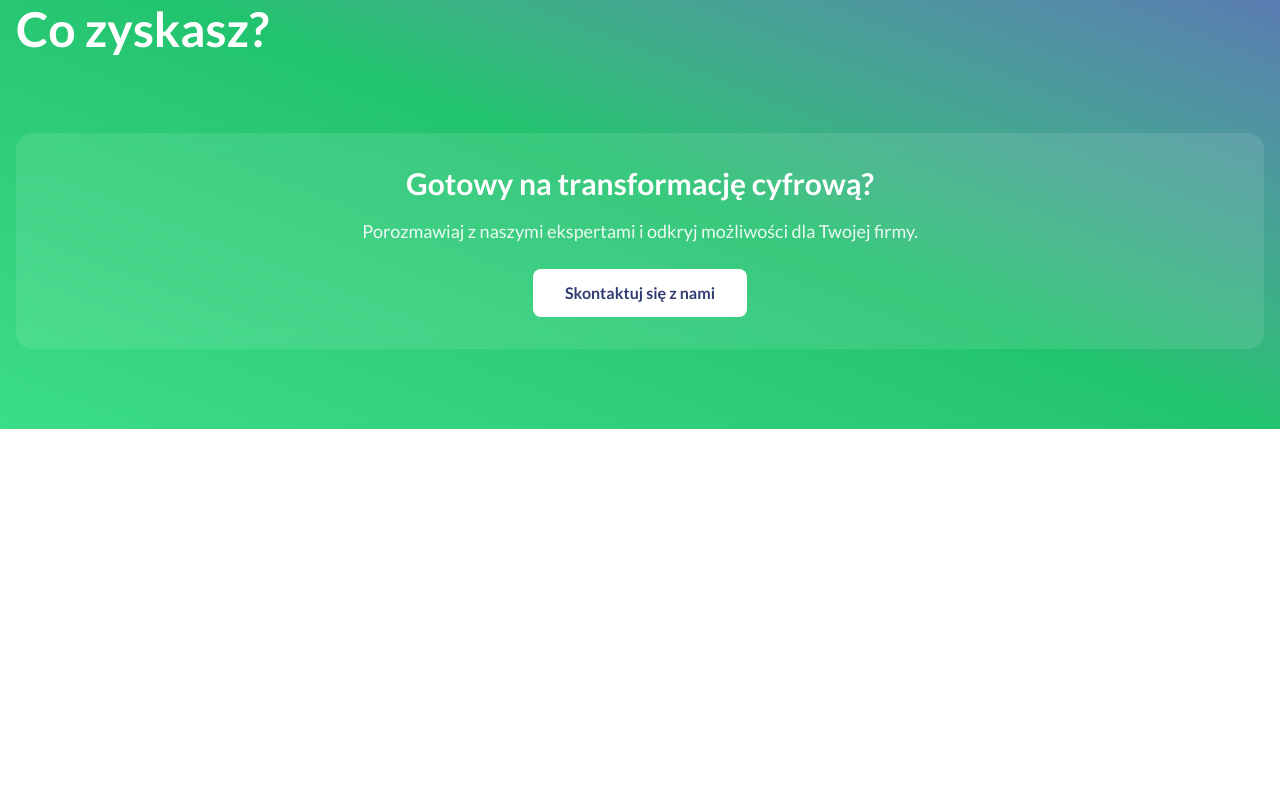
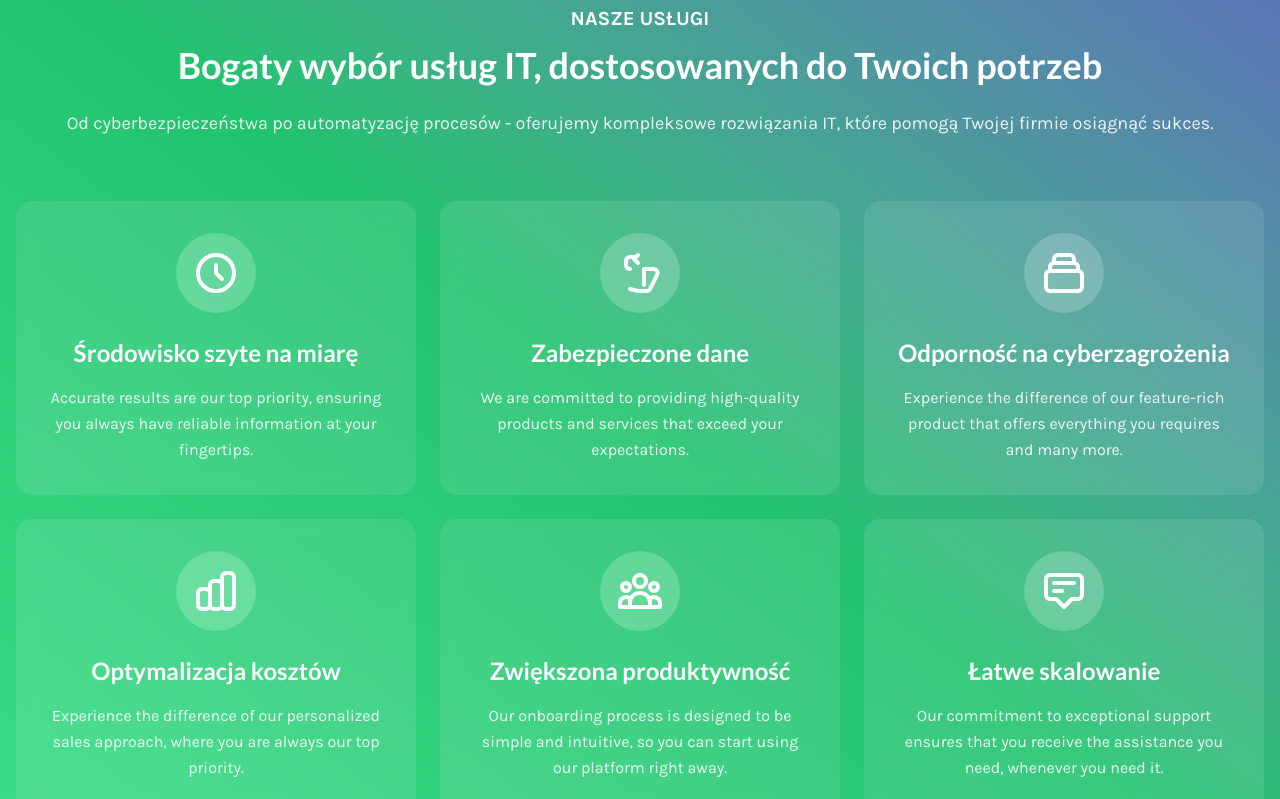
Before and after one commit to HesperisNivea/sequre-arc-website, a SvelteKit app: page / in a window 1280 px wide. Shown: the part 1920-2719 px from the top of the page. Before the commit the page ends 2349 px from the top, so only its background shows below. Built offline with nearby package versions, Linux system fonts and the light colour scheme.

Commit message:
feature: call to action

```diff
--- a/src/routes/+page.svelte
+++ b/src/routes/+page.svelte
@@ -238,25 +238,228 @@
 	<section
 		class="from-aquamarine-500 via-aquamarine-600 to-delftblue-500 relative bg-gradient-to-tr px-4 py-20"
 	>
-		<div class="container relative z-10 mx-auto">
-			<h2 class="mb-4 text-4xl font-bold text-white md:text-5xl">Co zyskasz?</h2>
+		<div class="container relative z-10 mx-auto text-center">
+			<div class="mb-16">
+				<p class="pb-3 font-['Karla'] text-xl font-bold text-white">NASZE USŁUGI</p>
+				<h2 class="pb-6 text-4xl font-bold text-white md:text-4xl">
+					Bogaty wybór usług IT, dostosowanych do Twoich potrzeb
+				</h2>
+				<p class="font-['Karla'] text-lg text-white/90">
+					Od cyberbezpieczeństwa po automatyzację procesów - oferujemy kompleksowe rozwiązania IT,
+					które pomogą Twojej firmie osiągnąć sukces.
+				</p>
+			</div>
 
 			<!-- Benefits Grid -->
 			<div class="grid grid-cols-1 gap-6 md:grid-cols-2 lg:grid-cols-3">
-				<!-- Benefit 1 - Łatwe skalowanie -->
+				<!-- Benefit 1 - Result -->
+				<div
+					class="group rounded-2xl bg-white/10 p-8 backdrop-blur-sm transition-all duration-300 hover:bg-white/20"
+				>
+					<div class="mb-6 flex justify-center">
+						<div class="rounded-full bg-white/20 p-4">
+							<svg
+								class="h-12 w-12 text-white"
+								fill="none"
+								stroke="currentColor"
+								viewBox="0 0 24 24"
+							>
+								<path
+									stroke-linecap="round"
+									stroke-linejoin="round"
+									stroke-width="2"
+									d="M12 8v4l3 3m6-3a9 9 0 11-18 0 9 9 0 0118 0z"
+								/>
+							</svg>
+						</div>
+					</div>
+					<h3 class="mb-4 text-center text-xl font-bold text-white md:text-2xl">
+						Środowisko szyte na miarę
+					</h3>
+					<p class="text-center font-['Karla'] leading-relaxed text-white/90">
+						Accurate results are our top priority, ensuring you always have reliable information at
+						your fingertips.
+					</p>
+				</div>
+
+				<!-- Benefit 2 - Quality -->
+				<div
+					class="group rounded-2xl bg-white/10 p-8 backdrop-blur-sm transition-all duration-300 hover:bg-white/20"
+				>
+					<div class="mb-6 flex justify-center">
+						<div class="rounded-full bg-white/20 p-4">
+							<svg
+								class="h-12 w-12 text-white"
+								fill="none"
+								stroke="currentColor"
+								viewBox="0 0 24 24"
+							>
+								<path
+									stroke-linecap="round"
+									stroke-linejoin="round"
+									stroke-width="2"
+									d="M14 10h4.764a2 2 0 011.789 2.894l-3.5 7A2 2 0 0115.263 21h-4.017c-.163 0-.326-.02-.485-.06L7 20m7-10V18m-7-8a2 2 0 01-2-2V6a2 2 0 012-2h2.343M11 7L9 5l2-2"
+								/>
+							</svg>
+						</div>
+					</div>
+					<h3 class="mb-4 text-center text-xl font-bold text-white md:text-2xl">
+						Zabezpieczone dane
+					</h3>
+					<p class="text-center font-['Karla'] leading-relaxed text-white/90">
+						We are committed to providing high-quality products and services that exceed your
+						expectations.
+					</p>
+				</div>
+
+				<!-- Benefit 3 - Product -->
+				<div
+					class="group rounded-2xl bg-white/10 p-8 backdrop-blur-sm transition-all duration-300 hover:bg-white/20"
+				>
+					<div class="mb-6 flex justify-center">
+						<div class="rounded-full bg-white/20 p-4">
+							<svg
+								class="h-12 w-12 text-white"
+								fill="none"
+								stroke="currentColor"
+								viewBox="0 0 24 24"
+							>
+								<path
+									stroke-linecap="round"
+									stroke-linejoin="round"
+									stroke-width="2"
+									d="M19 11H5m14 0a2 2 0 012 2v6a2 2 0 01-2 2H5a2 2 0 01-2-2v-6a2 2 0 012-2m14 0V9a2 2 0 00-2-2M5 11V9a2 2 0 012-2m0 0V5a2 2 0 012-2h6a2 2 0 012 2v2M7 7h10"
+								/>
+							</svg>
+						</div>
+					</div>
+					<h3 class="mb-4 text-center text-xl font-bold text-white md:text-2xl">
+						Odporność na cyberzagrożenia
+					</h3>
+					<p class="text-center font-['Karla'] leading-relaxed text-white/90">
+						Experience the difference of our feature-rich product that offers everything you
+						requires and many more.
+					</p>
+				</div>
+
+				<!-- Benefit 4 - Sales -->
+				<div
+					class="group rounded-2xl bg-white/10 p-8 backdrop-blur-sm transition-all duration-300 hover:bg-white/20"
+				>
+					<div class="mb-6 flex justify-center">
+						<div class="rounded-full bg-white/20 p-4">
+							<svg
+								class="h-12 w-12 text-white"
+								fill="none"
+								stroke="currentColor"
+								viewBox="0 0 24 24"
+							>
+								<path
+									stroke-linecap="round"
+									stroke-linejoin="round"
+									stroke-width="2"
+									d="M9 19v-6a2 2 0 00-2-2H5a2 2 0 00-2 2v6a2 2 0 002 2h2a2 2 0 002-2zm0 0V9a2 2 0 012-2h2a2 2 0 012 2v10m-6 0a2 2 0 002 2h2a2 2 0 002-2m0 0V5a2 2 0 012-2h2a2 2 0 012 2v14a2 2 0 01-2 2h-2a2 2 0 01-2-2z"
+								/>
+							</svg>
+						</div>
+					</div>
+					<h3 class="mb-4 text-center text-xl font-bold text-white md:text-2xl">
+						Optymalizacja kosztów
+					</h3>
+					<p class="text-center font-['Karla'] leading-relaxed text-white/90">
+						Experience the difference of our personalized sales approach, where you are always our
+						top priority.
+					</p>
+				</div>
+
+				<!-- Benefit 5 - Onboarding -->
+				<div
+					class="group rounded-2xl bg-white/10 p-8 backdrop-blur-sm transition-all duration-300 hover:bg-white/20"
+				>
+					<div class="mb-6 flex justify-center">
+						<div class="rounded-full bg-white/20 p-4">
+							<svg
+								class="h-12 w-12 text-white"
+								fill="none"
+								stroke="currentColor"
+								viewBox="0 0 24 24"
+							>
+								<path
+									stroke-linecap="round"
+									stroke-linejoin="round"
+									stroke-width="2"
+									d="M17 20h5v-2a3 3 0 00-5.356-1.857M17 20H7m10 0v-2c0-.656-.126-1.283-.356-1.857M7 20H2v-2a3 3 0 015.356-1.857M7 20v-2c0-.656.126-1.283.356-1.857m0 0a5.002 5.002 0 019.288 0M15 7a3 3 0 11-6 0 3 3 0 016 0zm6 3a2 2 0 11-4 0 2 2 0 014 0zM7 10a2 2 0 11-4 0 2 2 0 014 0z"
+								/>
+							</svg>
+						</div>
+					</div>
+					<h3 class="mb-4 text-center text-xl font-bold text-white md:text-2xl">
+						Zwiększona produktywność
+					</h3>
+					<p class="text-center font-['Karla'] leading-relaxed text-white/90">
+						Our onboarding process is designed to be simple and intuitive, so you can start using
+						our platform right away.
+					</p>
+				</div>
+
+				<!-- Benefit 6 - Support -->
+				<div
+					class="group rounded-2xl bg-white/10 p-8 backdrop-blur-sm transition-all duration-300 hover:bg-white/20"
+				>
+					<div class="mb-6 flex justify-center">
+						<div class="rounded-full bg-white/20 p-4">
+							<svg
+								class="h-12 w-12 text-white"
+								fill="none"
+								stroke="currentColor"
+								viewBox="0 0 24 24"
+							>
+								<path
+									stroke-linecap="round"
+									stroke-linejoin="round"
+									stroke-width="2"
+									d="M7 8h10M7 12h4m1 8l-4-4H5a2 2 0 01-2-2V6a2 2 0 012-2h14a2 2 0 012 2v8a2 2 0 01-2 2h-3l-4 4z"
+								/>
+							</svg>
+						</div>
+					</div>
+					<h3 class="mb-4 text-center text-xl font-bold text-white md:text-2xl">
+						Łatwe skalowanie
+					</h3>
+					<p class="text-center font-['Karla'] leading-relaxed text-white/90">
+						Our commitment to exceptional support ensures that you receive the assistance you need,
+						whenever you need it.
+					</p>
+				</div>
 			</div>
+		</div>
+	</section>
+	<section class="relative bg-gradient-to-br from-gray-50 via-white to-blue-50 px-4 py-20">
+		<!-- Background decorative elements -->
+		<div class="absolute inset-0 overflow-hidden">
+			<div
+				class="bg-aquamarine/10 absolute -right-10 -top-10 h-40 w-40 rounded-full blur-3xl"
+			></div>
+			<div
+				class="bg-delftblue/10 absolute -bottom-10 -left-10 h-32 w-32 rounded-full blur-2xl"
+			></div>
+		</div>
 
-			<!-- Call to Action -->
-			<div class="mt-16 text-center">
-				<div class="rounded-2xl bg-white/10 p-8 backdrop-blur-sm">
-					<h3 class="mb-4 text-2xl font-bold text-white md:text-3xl">
+		<!-- Call to Action -->
+		<div class="container relative z-10 mx-auto">
+			<div class="mx-auto max-w-4xl text-center">
+				<div
+					class="from-delftblue-600 via-delftblue-700 to-delftblue-900 overflow-hidden rounded-2xl bg-gradient-to-br p-8 shadow-2xl md:p-12"
+				>
+					<h3 class="mb-6 text-3xl font-bold text-white md:text-4xl">
 						Gotowy na transformację cyfrową?
 					</h3>
-					<p class="mb-6 text-lg text-white/90">
-						Porozmawiaj z naszymi ekspertami i odkryj możliwości dla Twojej firmy.
+					<p class="mb-8 font-['Karla'] text-lg leading-relaxed text-white/90 md:text-xl">
+						Porozmawiaj z naszymi ekspertami i odkryj możliwości dla Twojej firmy. Razem stworzymy
+						bezpieczne i nowoczesne środowisko IT.
 					</p>
 					<button
-						class="text-delftblue transform rounded-lg bg-white px-8 py-3 font-semibold transition-all duration-300 hover:scale-105 hover:bg-gray-100"
+						class="from-aquamarine-600 to-aquamarine-700 text-shadow-lg hover:to-aquamarine-400 hover:from-aquamarine-500 transform rounded-lg bg-gradient-to-r px-8 py-4 font-semibold text-white shadow-lg transition-all duration-300 hover:scale-105 hover:shadow-xl md:px-10 md:py-4"
 					>
 						Skontaktuj się z nami
 					</button>
```
